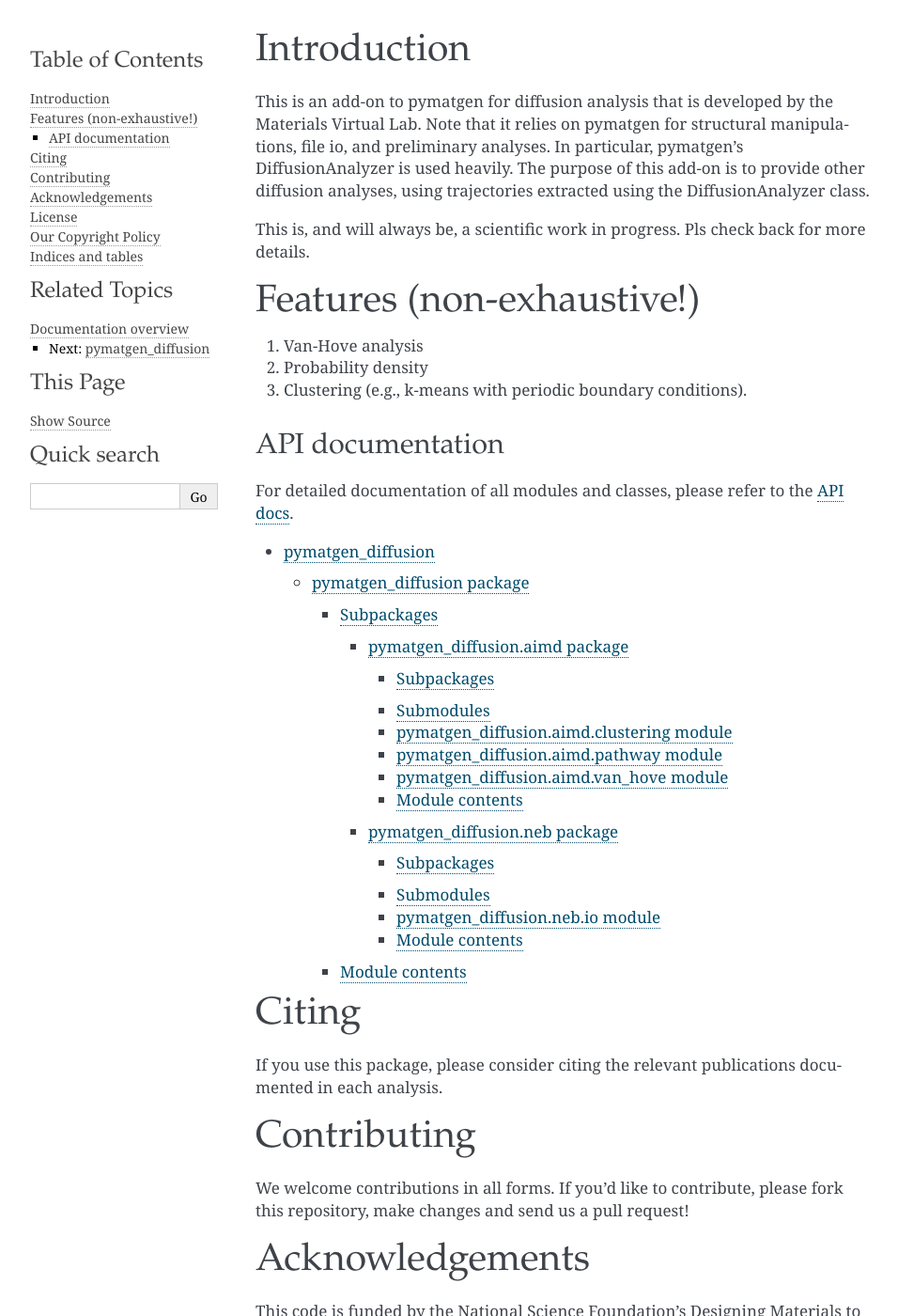
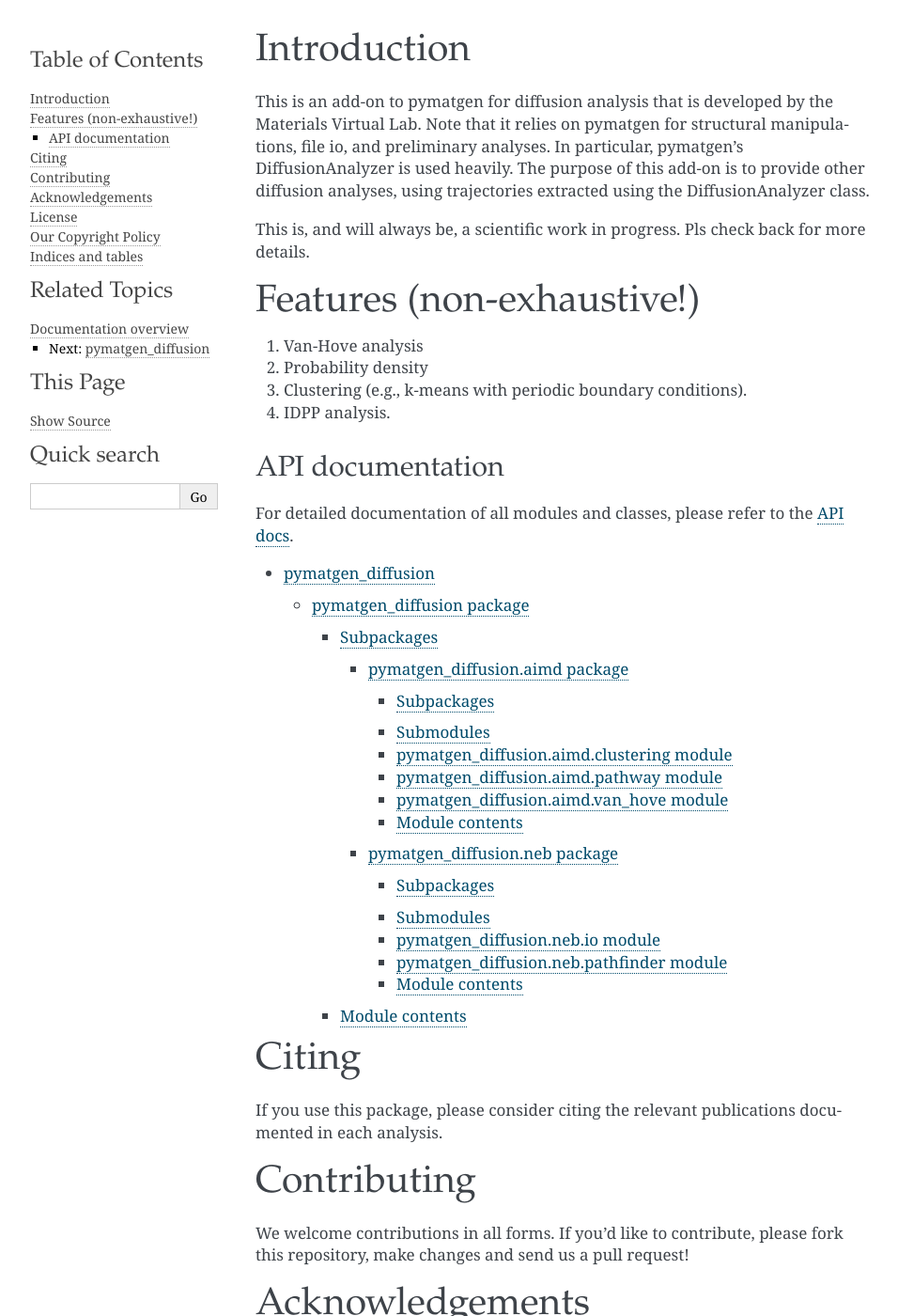
Before and after one commit to materialsvirtuallab/pymatgen-analysis-diffusion, a Sphinx documentation site: the page built from docs/index.rst, in a window 1280 px wide and 1400 px high. Shown: the whole window at 94% size, without its empty margins (148-1104 px from the left). Built offline with Sphinx 7.4.7, drawn with Linux system fonts in a browser that asks for light colours.

```diff
--- a/docs/index.rst
+++ b/docs/index.rst
@@ -17,6 +17,7 @@ Features (non-exhaustive!)
 1. Van-Hove analysis
 2. Probability density
 3. Clustering (e.g., k-means with periodic boundary conditions).
+4. IDPP analysis.
 
 API documentation
 -----------------
--- a/docs/pymatgen_diffusion.neb.rst
+++ b/docs/pymatgen_diffusion.neb.rst
@@ -18,6 +18,14 @@ pymatgen_diffusion.neb.io module
     :undoc-members:
     :show-inheritance:
 
+pymatgen_diffusion.neb.pathfinder module
+----------------------------------------
+
+.. automodule:: pymatgen_diffusion.neb.pathfinder
+    :members:
+    :undoc-members:
+    :show-inheritance:
+
 
 Module contents
 ---------------
--- a/pymatgen_diffusion/__init__.py
+++ b/pymatgen_diffusion/__init__.py
@@ -2,5 +2,5 @@ from __future__ import unicode_literals
 
 __author__ = "Materials Virtual Lab"
 __email__ ="ongsp@eng.ucsd.edu"
-__date__ = "Oct 31 2016"
-__version__ = "0.2.0"
+__date__ = "Mar 15 2017"
+__version__ = "0.3.0"
--- a/setup.py
+++ b/setup.py
@@ -15,7 +15,7 @@ with open(os.path.join(SETUP_PTH, "README.rst")) as f:
 setup(
     name="pymatgen-diffusion",
     packages=find_packages(),
-    version="0.2.0",
+    version="0.3.0",
     install_requires=["pymatgen>=4.4.11", "monty>=0.9.6"],
     extras_require={},
     package_data={},
--- a/tasks.py
+++ b/tasks.py
@@ -55,7 +55,7 @@ def make_doc(ctx):
                 with open(f, 'w') as fid:
                     fid.write("".join(newoutput))
         ctx.run("make html")
-        ctx.run("cp _static/* _build/html/_static")
+        #ctx.run("cp _static/* _build/html/_static")
 
         # Avoid ths use of jekyll so that _dir works as intended.
         ctx.run("touch _build/html/.nojekyll")
```
